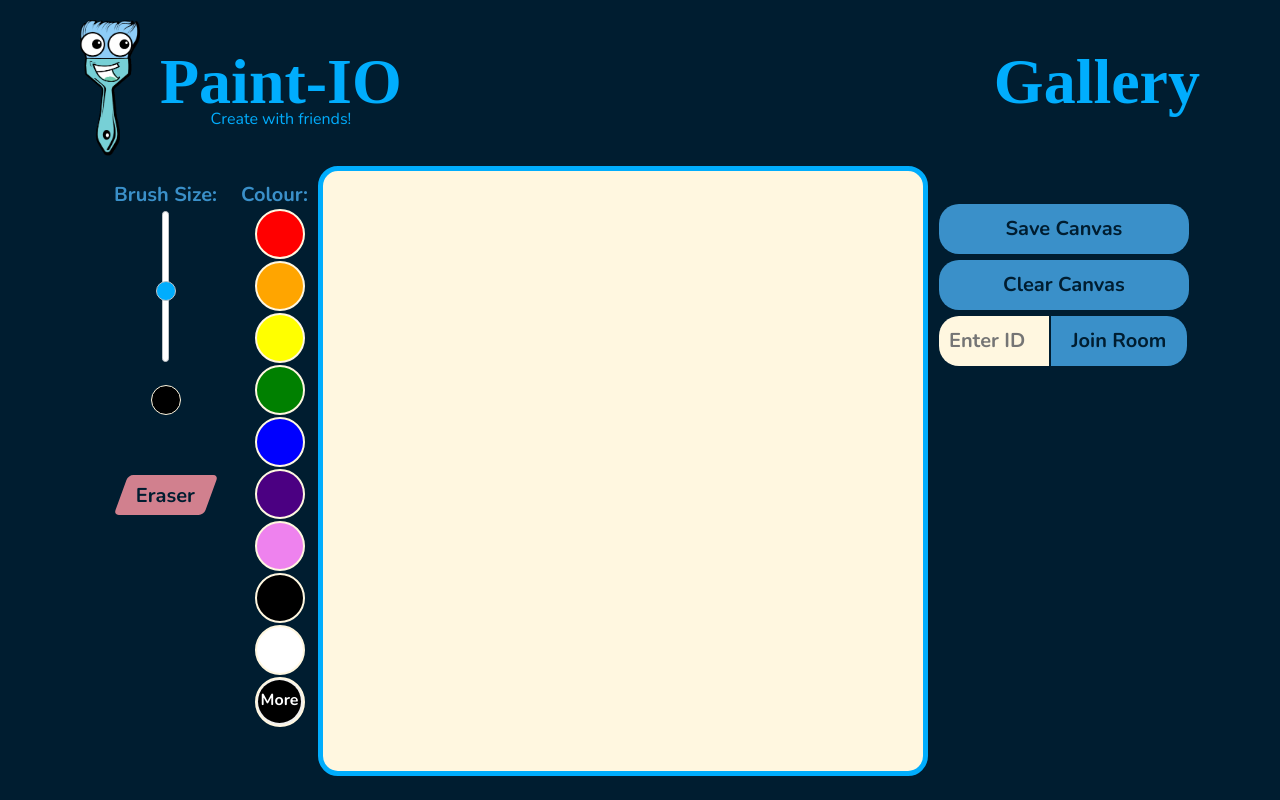
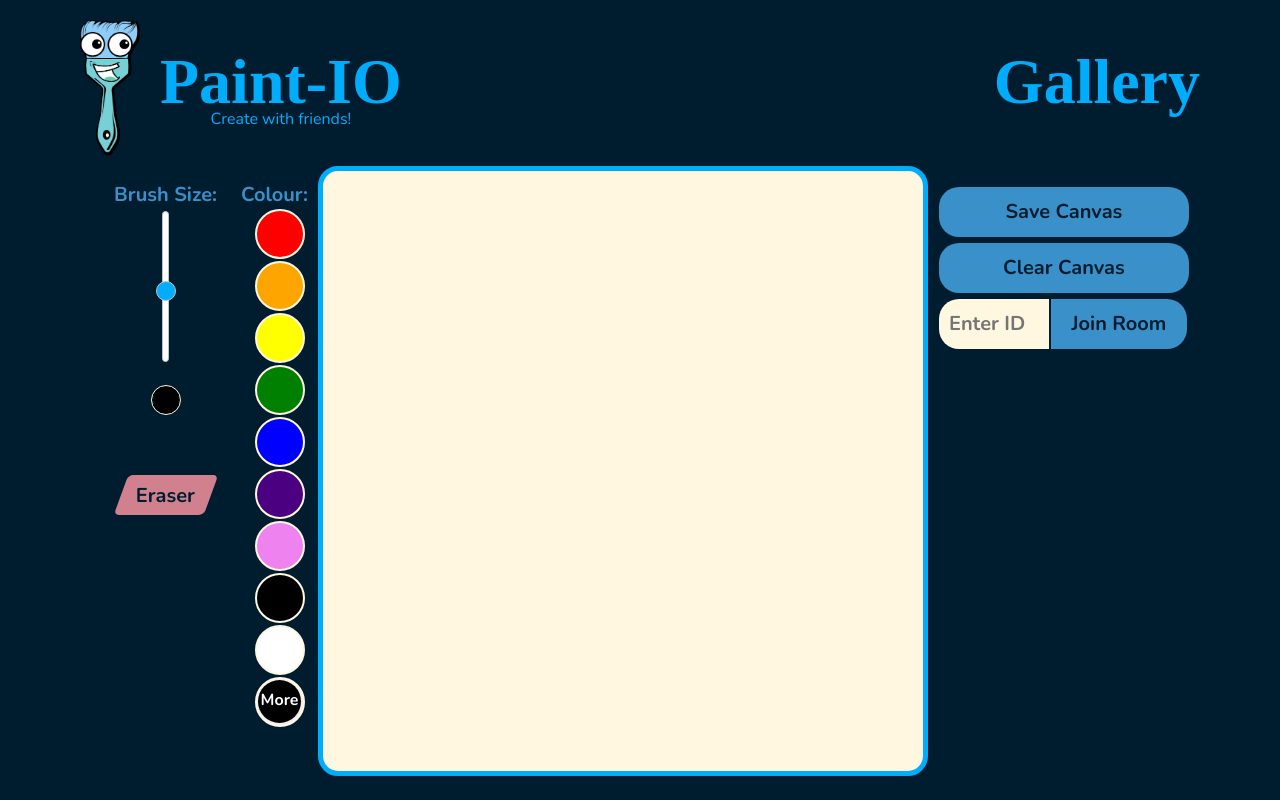
Before and after one commit to danibarker/paint-io, a React (Create React App) app in the folder front-end/: page / in a window 1280 px wide. Built offline with nearby package versions, Linux system fonts and the light colour scheme; no server answers; a web font is replaced by a local one.

Commit message:
Minor spacing adjustment

```diff
--- a/front-end/src/css/App.css
+++ b/front-end/src/css/App.css
@@ -432,7 +432,7 @@ input[type='range']::-webkit-slider-thumb {
         flex-direction: column;
         width: fit-content;
         justify-content: flex-start;
-        margin-top: 20px;
+        margin-top: 3px;
     }
 
     .save-clear-get-buttons button {
```
